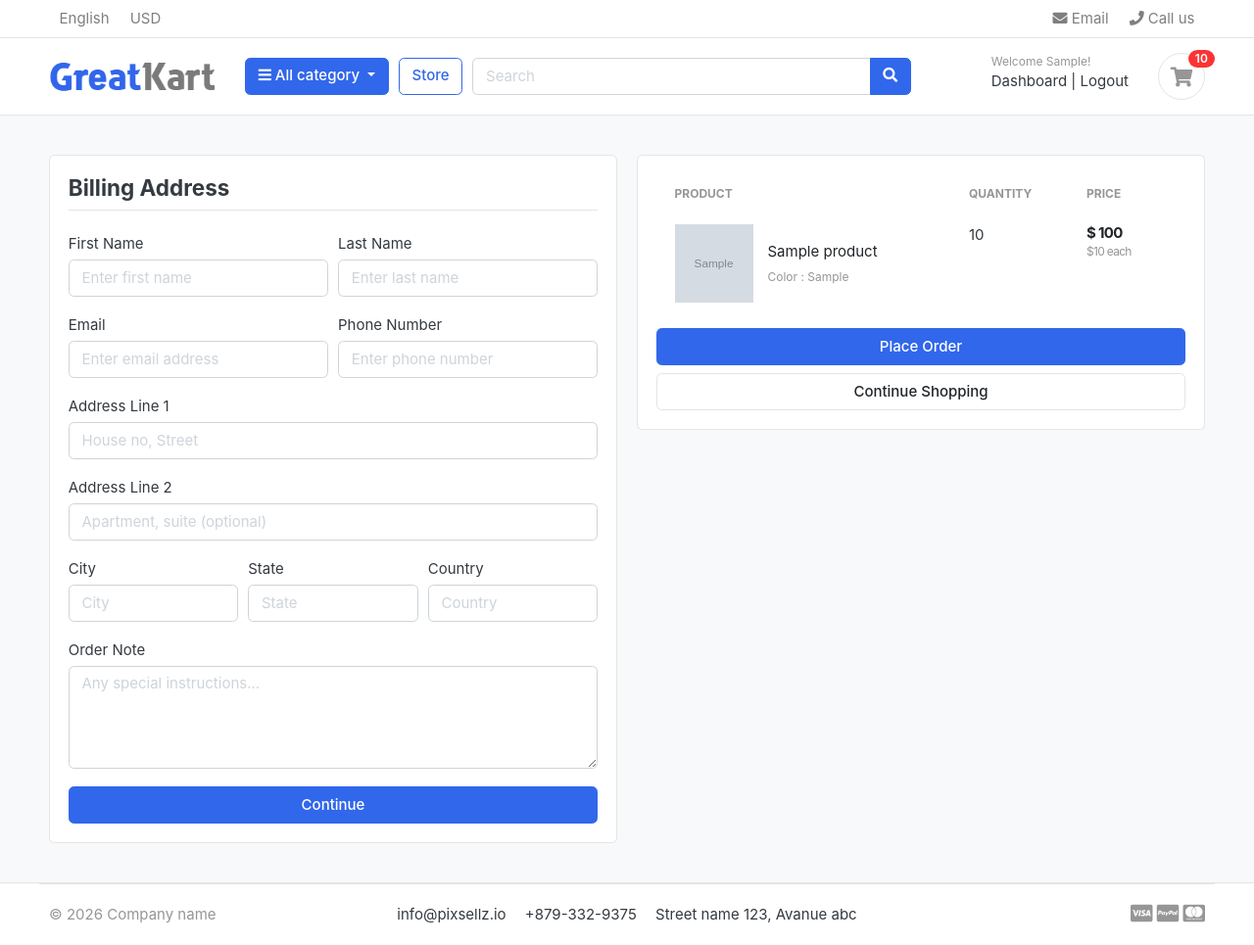
After one commit to piyathorat/greatkart-django, a Django app: page /cart/checkout/ in a window 1280 px wide. The commit adds this page. Shown: the whole page at 98% size. Run offline with Django 3.2, Linux system fonts and the light colour scheme; a user stored in the database is signed in; tables that the repository leaves empty hold one stand-in row (values such as "Sample post"); grey boxes marked "Sample" are stand-in pictures; some libraries are stand-ins or nearby versions; some web fonts are replaced.

Commit message:
Handled Cart and checkout page for login users

```diff
--- a/carts/context_processors.py
+++ b/carts/context_processors.py
@@ -8,7 +8,10 @@ def counter(req):
     else: #user can see
         try:
             cart=Cart.objects.filter(cart_id=_cart_id(req))
-            cart_items = CartItem.objects.all().filter(cart=cart[:1])
+            if req.user.is_authenticated:
+                cart_items = CartItem.objects.all().filter(user=req.user)
+            else:
+                cart_items = CartItem.objects.all().filter(cart=cart[:1])
             for cart_item in cart_items:
                 cart_count += cart_item.quantity
         except  Cart.DoesNotExist:
--- a/carts/models.py
+++ b/carts/models.py
@@ -1,4 +1,5 @@
 from django.db import models
+from accounts.models import Account
 from store.models import Product, Variation
 
 # Create your models here.
@@ -12,9 +13,10 @@ class Cart(models.Model):
 
 
 class CartItem(models.Model):
+    user=models.ForeignKey(Account,on_delete=models.CASCADE,null=True)
     product=models.ForeignKey(Product,on_delete=models.CASCADE)
     variations=models.ManyToManyField(Variation,blank=True)# many variation can have same products and many pro also
-    cart=models.ForeignKey(Cart,on_delete=models.CASCADE)
+    cart=models.ForeignKey(Cart,on_delete=models.CASCADE,null=True)
     quantity=models.IntegerField()
     is_active=models.BooleanField(default=True)
 
--- a/carts/urls.py
+++ b/carts/urls.py
@@ -6,4 +6,6 @@ urlpatterns = [
     path('add_cart/<int:product_id>/',views.add_cart,name='add_cart'),
     path('remove_cart/<int:product_id>/<int:cart_item_id>/',views.remove_cart,name='remove_cart'),
     path('remove_cart_item/<int:product_id>/<int:cart_item_id>/',views.remove_cart_item,name='remove_cart_item'),
+
+    path('checkout/',views.checkout,name='checkout')
 ]
--- a/carts/views.py
+++ b/carts/views.py
@@ -3,7 +3,7 @@ from django.shortcuts import get_object_or_404, render,redirect
 from django.core.exceptions import ObjectDoesNotExist
 from carts.models import Cart, CartItem
 from store.models import Product, Variation
-
+from django.contrib.auth.decorators import login_required
 # Create your views here.
 
 
@@ -15,60 +15,135 @@ def _cart_id(req):
 
 
 
-def add_cart(req, product_id):
-    product = get_object_or_404(Product, id=product_id)
-    product_variation = []
+def add_cart(request, product_id):
+    current_user = request.user
+    product = Product.objects.get(id=product_id) #get the product
+    # If the user is authenticated
+    if current_user.is_authenticated:
+        product_variation = []
+        if request.method == 'POST':
+            for item in request.POST:
+                key = item
+                value = request.POST[key]
 
-    # 1️⃣ Collect variations from POST
-    if req.method == 'POST':
-        for key, value in req.POST.items():
-            if key == 'csrfmiddlewaretoken':
-                continue
+                try:
+                    variation = Variation.objects.get(product=product, variation_category__iexact=key, variation_value__iexact=value)
+                    product_variation.append(variation)
+                except:
+                    pass
 
-            value = value.strip()
 
-            variations = Variation.objects.filter(
-                product=product,
-                variation_category__iexact=key,
-                variation_value__iexact=value
+        is_cart_item_exists = CartItem.objects.filter(product=product, user=current_user).exists()
+        if is_cart_item_exists:
+            cart_item = CartItem.objects.filter(product=product, user=current_user)
+            ex_var_list = []
+            id = []
+            for item in cart_item:
+                existing_variation = item.variations.all()
+                ex_var_list.append(list(existing_variation))
+                id.append(item.id)
+
+            if product_variation in ex_var_list:
+                # increase the cart item quantity
+                index = ex_var_list.index(product_variation)
+                item_id = id[index]
+                item = CartItem.objects.get(product=product, id=item_id)
+                item.quantity += 1
+                item.save()
+
+            else:
+                item = CartItem.objects.create(product=product, quantity=1, user=current_user)
+                if len(product_variation) > 0:
+                    item.variations.clear()
+                    item.variations.add(*product_variation)
+                item.save()
+        else:
+            cart_item = CartItem.objects.create(
+                product = product,
+                quantity = 1,
+                user = current_user,
             )
+            if len(product_variation) > 0:
+                cart_item.variations.clear()
+                cart_item.variations.add(*product_variation)
+            cart_item.save()
+        return redirect('cart')
+    # If the user is not authenticated
+    else:
+        product_variation = []
+        if request.method == 'POST':
+            for item in request.POST:
+                key = item
+                value = request.POST[key]
 
-            if variations.exists():
-                product_variation.append(variations.first())
+                try:
+                    variation = Variation.objects.get(product=product, variation_category__iexact=key, variation_value__iexact=value)
+                    product_variation.append(variation)
+                except:
+                    pass
 
-    # 2️⃣ Get or create cart
-    cart, _ = Cart.objects.get_or_create(cart_id=_cart_id(req))
 
-    # 3️⃣ Check existing cart items (same product)
-    cart_items = CartItem.objects.filter(product=product, cart=cart)
-    found = False
+        try:
+            cart = Cart.objects.get(cart_id=_cart_id(request)) # get the cart using the cart_id present in the session
+        except Cart.DoesNotExist:
+            cart = Cart.objects.create(
+                cart_id = _cart_id(request)
+            )
+        cart.save()
 
-    for item in cart_items:
-        if set(item.variations.all()) == set(product_variation):
-            item.quantity += 1
-            item.save()
-            found = True
-            break
+        is_cart_item_exists = CartItem.objects.filter(product=product, cart=cart).exists()
+        if is_cart_item_exists:
+            cart_item = CartItem.objects.filter(product=product, cart=cart)
+            # existing_variations -> database
+            # current variation -> product_variation
+            # item_id -> database
+            ex_var_list = []
+            id = []
+            for item in cart_item:
+                existing_variation = item.variations.all()
+                ex_var_list.append(list(existing_variation))
+                id.append(item.id)
 
-    # 4️⃣ Create new cart item if variation combo not found
-    if not found:
-        cart_item = CartItem.objects.create(
-            product=product,
-            quantity=1,
-            cart=cart
-        )
-        if product_variation:
-            cart_item.variations.set(product_variation)
-        cart_item.save()
+            print(ex_var_list)
 
-    return redirect('cart')
+            if product_variation in ex_var_list:
+                # increase the cart item quantity
+                index = ex_var_list.index(product_variation)
+                item_id = id[index]
+                item = CartItem.objects.get(product=product, id=item_id)
+                item.quantity += 1
+                item.save()
+
+            else:
+                item = CartItem.objects.create(product=product, quantity=1, cart=cart)
+                if len(product_variation) > 0:
+                    item.variations.clear()
+                    item.variations.add(*product_variation)
+                item.save()
+        else:
+            cart_item = CartItem.objects.create(
+                product = product,
+                quantity = 1,
+                cart = cart,
+            )
+            if len(product_variation) > 0:
+                cart_item.variations.clear()
+                cart_item.variations.add(*product_variation)
+            cart_item.save()
+        return redirect('cart')
+
+
+
 
 def cart(request, total=0, quantity=0, cart_items=None):
     try:
         tax=0
         grand_total=0
-        cart_obj = Cart.objects.get(cart_id=_cart_id(request))
-        cart_items = CartItem.objects.filter(cart=cart_obj, is_active=True)
+        if request.user.is_authenticated:
+            cart_items=CartItem.objects.filter(user=request.user,is_active=True)
+        else:
+            cart_obj = Cart.objects.get(cart_id=_cart_id(request))
+            cart_items = CartItem.objects.filter(cart=cart_obj, is_active=True)
 
         for cart_item in cart_items:
             total += cart_item.product.price * cart_item.quantity
@@ -93,11 +168,14 @@ def cart(request, total=0, quantity=0, cart_items=None):
 
 #decrement of quanitity
 def remove_cart(req,product_id,cart_item_id):
-    cart=Cart.objects.get(cart_id=_cart_id(req)) #private variable
+
     product=get_object_or_404(Product,id=product_id)
     try:
-
-        cart_item=CartItem.objects.get(product=product,cart=cart,id=cart_item_id)
+        if req.user.is_authenticated:
+            cart_item=CartItem.objects.get(product=product,user=req.user,id=cart_item_id)
+        else:
+            cart=Cart.objects.get(cart_id=_cart_id(req))
+            cart_item=CartItem.objects.get(product=product,cart=cart,id=cart_item_id)
         if cart_item.quantity>1: # if its greater then one it will decrement
             cart_item.quantity-=1
             cart_item.save()
@@ -109,8 +187,41 @@ def remove_cart(req,product_id,cart_item_id):
 
 #removing the item directly
 def remove_cart_item(req,product_id,cart_item_id):
-    cart=Cart.objects.get(cart_id=_cart_id(req))
     product=get_object_or_404(Product,id=product_id)
-    cart_item=CartItem.objects.get(product=product,cart=cart,id=cart_item_id)
+    if req.user.is_authenticated:
+        cart_item=CartItem.objects.get(product=product,user=req.user,id=cart_item_id)
+    else:
+        cart=Cart.objects.get(cart_id=_cart_id(req))
+        cart_item=CartItem.objects.get(product=product,cart=cart,id=cart_item_id)
     cart_item.delete()
     return redirect('cart')
+
+@login_required(login_url='login')
+def checkout(req,total=0, quantity=0, cart_items=None):
+    try:
+        tax=0
+        grand_total=0
+        if req.user.is_authenticated:
+            cart_items=CartItem.objects.filter(user=req.user,is_active=True)
+        else:
+            cart_obj = Cart.objects.get(cart_id=_cart_id(req))
+            cart_items = CartItem.objects.filter(cart=cart_obj, is_active=True)
+        for cart_item in cart_items:
+            total += cart_item.product.price * cart_item.quantity
+            quantity += cart_item.quantity
+
+        tax=(2 * total)/100 #2percent
+        grand_total=total+tax
+
+    except ObjectDoesNotExist:
+        pass #just ignore
+
+    context={
+        'total':total,
+        'quantity':quantity,
+        'cart_items':cart_items,
+        'grand_total':grand_total,
+        'tax':tax
+    }
+
+    return render(req,'store/checkout.html',context)
--- a/templates/store/cart.html
+++ b/templates/store/cart.html
@@ -101,7 +101,7 @@
 			<p class="text-center mb-3">
 				<img src="{% static './images/misc/payments.png' %}" height="26">
 			</p>
-			<a href="./place-order.html" class="btn btn-primary btn-block"> Checkout </a>
+			<a href="{% url 'checkout' %}" class="btn btn-primary btn-block"> Checkout </a>
 			<a href="{% url 'store'%}" class="btn btn-light btn-block">Continue Shopping</a>
 		</div> <!-- card-body.// -->
 		</div> <!-- card.// -->
--- /dev/null
+++ b/templates/store/checkout.html
@@ -0,0 +1,145 @@
+{% extends 'base.html' %}
+{% load static %}
+{% block content %}
+
+<section class="section-content padding-y bg">
+<div class="container">
+
+<!-- ============================ COMPONENT 1 ================================= -->
+
+<div class="row">
+	<aside class="col-lg-6">
+<div class="card">
+<div class="card-body">
+    <h4 class="card-title mb-4 border-bottom pb-2">Billing Address</h4>
+
+    <form action="" method="POST">
+        {% csrf_token %}
+        <div class="form-row">
+            <div class="col-md-6 form-group">
+                <label>First Name</label>
+                <input type="text" name="first_name" class="form-control" placeholder="Enter first name" required>
+            </div>
+
+            <div class="col-md-6 form-group">
+                <label>Last Name</label>
+                <input type="text" name="last_name" class="form-control" placeholder="Enter last name" required>
+            </div>
+        </div>
+
+        <div class="form-row">
+            <div class="col-md-6 form-group">
+                <label>Email</label>
+                <input type="email" name="Email" class="form-control" placeholder="Enter email address" required>
+            </div>
+
+            <div class="col-md-6 form-group">
+                <label>Phone Number</label>
+                <input type="text" name="phone_number" class="form-control" placeholder="Enter phone number" required>
+            </div>
+        </div>
+
+        <div class="form-group">
+            <label>Address Line 1</label>
+            <input type="text" name="address_line_1" class="form-control" placeholder="House no, Street" required>
+        </div>
+
+        <div class="form-group">
+            <label>Address Line 2</label>
+            <input type="text" name="address_line_2" class="form-control" placeholder="Apartment, suite (optional)">
+        </div>
+
+        <div class="form-row">
+            <div class="col-md-4 form-group">
+                <label>City</label>
+                <input type="text" name="city" class="form-control" placeholder="City">
+            </div>
+
+            <div class="col-md-4 form-group">
+                <label>State</label>
+                <input type="text" name="state" class="form-control" placeholder="State" required>
+            </div>
+
+            <div class="col-md-4 form-group">
+                <label>Country</label>
+                <input type="text" name="country" class="form-control" placeholder="Country" required>
+            </div>
+        </div>
+
+        <div class="form-group">
+            <label>Order Note</label>
+            <textarea name="order_note" rows="4" class="form-control" placeholder="Any special instructions..."></textarea>
+        </div>
+
+        <button type="submit" class="btn btn-primary btn-block mt-3">
+            Continue
+        </button>
+
+</div>
+
+</div> <!-- card.// -->
+
+	</aside> <!-- col.// -->
+	<aside class="col-lg-6">
+
+		<div class="card">
+		<div class="card-body">
+		<table class="table table-borderless table-shopping-cart">
+<thead class="text-muted">
+<tr class="small text-uppercase">
+  <th scope="col">Product</th>
+  <th scope="col" width="120">Quantity</th>
+  <th scope="col" width="120">Price</th>
+
+</tr>
+</thead>
+<tbody>
+	{% for cart_item in cart_items %}
+<tr>
+	<td>
+		<figure class="itemside align-items-center">
+			<div class="aside"><img src="{{ cart_item.product.images.url }}" class="img-sm"></div>
+			<figcaption class="info">
+				<a href="{{ cart_item.product.get_url }}" class="title text-dark">{{ cart_item.product.product_name}}</a>
+				<p class="text-muted small">
+    {% if cart_item.variations.all %}
+        {% for item in cart_item.variations.all %}
+            {{ item.variation_category |capfirst }} : {{ item.variation_value | capfirst}}<br>
+        {% endfor %}
+    {% endif %}
+</p>
+
+			</figcaption>
+		</figure>
+	</td>
+	<td>
+		<!-- col.// -->
+					<label for="">{{cart_item.quantity}}</label>
+	</td>
+	<td>
+		<div class="price-wrap">
+			<var class="price">$ {{ cart_item.sub_total }} </var>
+			<small class="text-muted">${{ cart_item.product.price }} each </small>
+		</div> <!-- price-wrap .// -->
+	</td>
+
+</tr>
+{% endfor %}
+</tbody>
+</table>
+            <button type="submit" name="submit" class="btn btn-primary btn-block">Place Order</button>
+			<a href="{% url 'login' %}" class="btn btn-light btn-block">Continue Shopping</a>
+            </form>
+		</div> <!-- card-body.// -->
+		</div> <!-- card.// -->
+
+</aside> <!-- col.// -->
+
+
+</div> <!-- row.// -->
+
+<!-- ============================ COMPONENT 1 END .// ================================= -->
+
+</div> <!-- container .//  -->
+</section>
+{% endblock %}
```
Also changed, not shown: accounts/views.py (+56 -2 lines), carts/migrations/0003_auto_20260202_1636.py (added).
